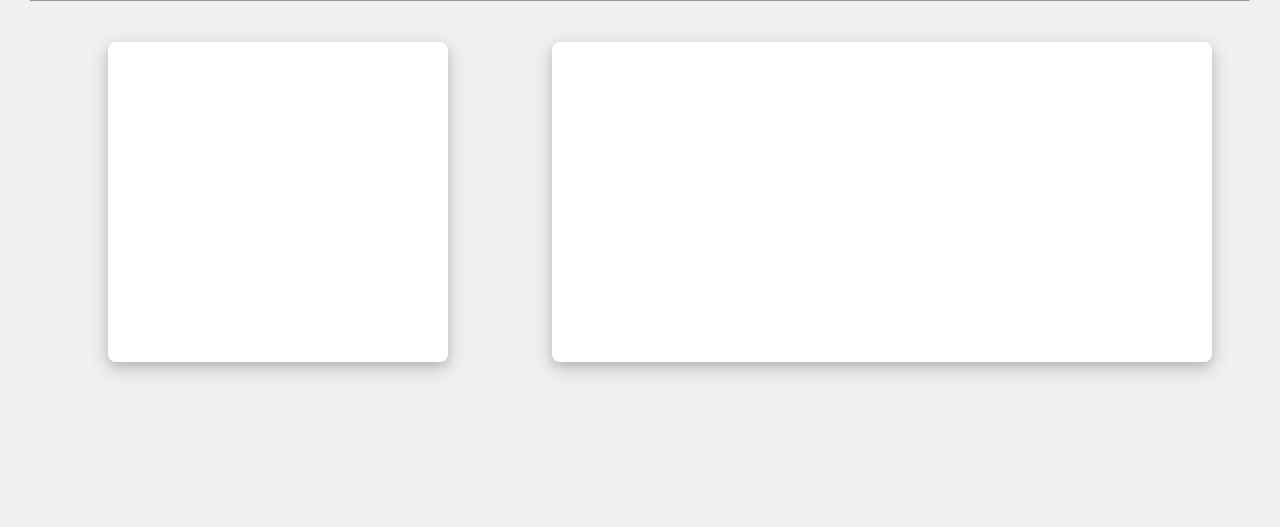
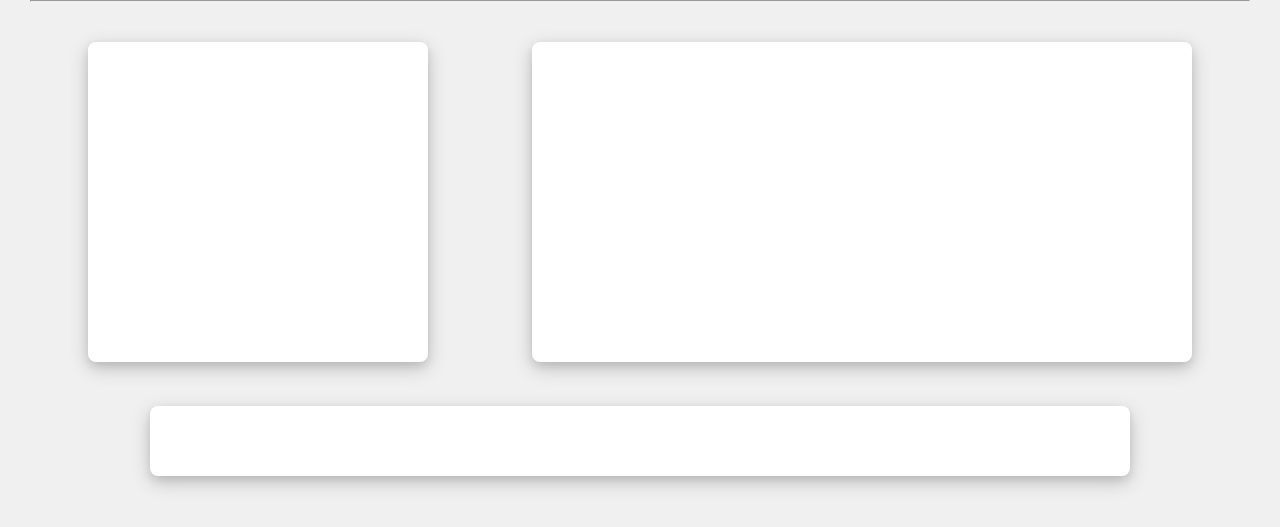
Before and after one commit to Miguelmargar/personal_practice, a Flask app: page / in a window 1280 px wide. Shown: the part 132-659 px from the top of the page. Run offline with Flask 2, Linux system fonts and the light colour scheme; data that the repository does not hold is empty; parts of the project's set-up code (start-up, migrations or seed data) failed here and were passed over.

Commit message:
added 3rd div to index.html to show tickers and tried app.py to scrape

```diff
--- a/web scrapping/app.py
+++ b/web scrapping/app.py
@@ -1,4 +1,4 @@
-from flask import Flask, render_template
+from flask import Flask, redirect, render_template, request
 from scrapping import *
 
 
@@ -6,8 +6,9 @@ app = Flask(__name__)
 
 
 @app.route('/')
-def main():
-
+def index():
+    hello = Scraping()
+    hello.scrape()
     return render_template('index.html')
 
 
@@ -17,8 +18,8 @@ def main():
 
 
 if __name__ == '__main__':
-    app.run(debug=True)
+    app.run(host='0.0.0.0', port=80, debug=True)
 
 
-#set FLASK_APP=api.py
+#set FLASK_APP=app.py
 #set FLASK_ENV=development
--- a/web scrapping/prices.csv
+++ b/web scrapping/prices.csv
@@ -3,3 +3,7 @@ BIRG.IR, 4.6500, +0.0540 (+1.17%), 8-6-2019
 IPDC.IR, 0.1030, +0.0005 (+0.49%), 8-6-2019
 SK3.IR, 25.53, +0.76 (+3.07%), 8-6-2019
 KRZ.IR, 105.90, +1.30 (+1.24%), 8-6-2019
+BIRG.IR, 4.6500, +0.0540 (+1.17%), 9-6-2019
+IPDC.IR, 0.1030, +0.0005 (+0.49%), 9-6-2019
+SK3.IR, 25.53, +0.76 (+3.07%), 9-6-2019
+KRZ.IR, 105.90, +1.30 (+1.24%), 9-6-2019
--- a/web scrapping/scrapping.py
+++ b/web scrapping/scrapping.py
@@ -179,8 +179,3 @@ class Scraping():
 
         else:
             print("File does not exist")
-
-
-
-a = Scraping()
-a.scrape()
--- a/web scrapping/static/style.css
+++ b/web scrapping/static/style.css
@@ -36,7 +36,6 @@ main {
     background-color: white;
     width: 25%;
     padding: 10px;
-    margin-left: 40px;
     height: 300px;
     display: inline-block;
     box-shadow: 0 4px 8px 0 rgba(0, 0, 0, 0.1), 0 6px 20px 0 rgba(0, 0, 0, 0.19);
@@ -53,3 +52,14 @@ main {
     box-shadow: 0 4px 8px 0 rgba(0, 0, 0, 0.1), 0 6px 20px 0 rgba(0, 0, 0, 0.19);
     border-radius: 8px;
 }
+
+.tickers {
+	margin-top: 40px;
+	background-color: white;
+	padding: 10px;
+	display: inline-block;
+	box-shadow: 0 4px 8px 0 rgba(0, 0, 0, 0.1), 0 6px 20px 0 rgba(0, 0, 0, 0.19);
+	border-radius: 8px;
+	width: 75%;
+	height: 50px;
+}
--- a/web scrapping/templates/index.html
+++ b/web scrapping/templates/index.html
@@ -27,6 +27,10 @@
 
         </div>
 
+	<div class="tickers">
+
+	</div>
+
     </main>
 
 
```
